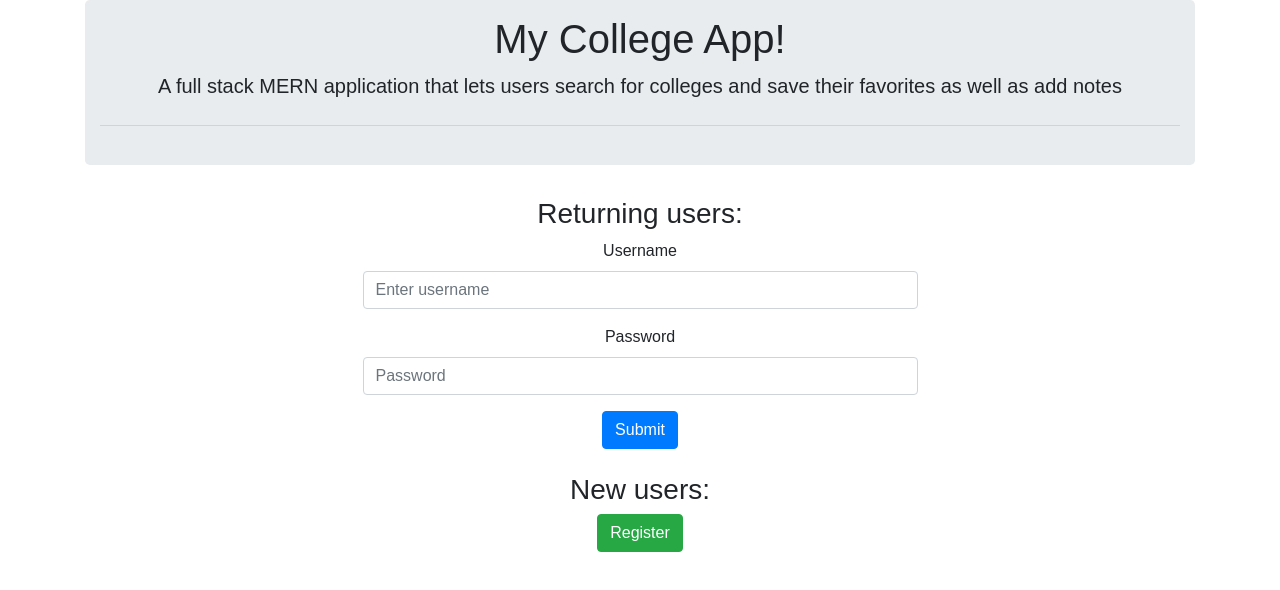
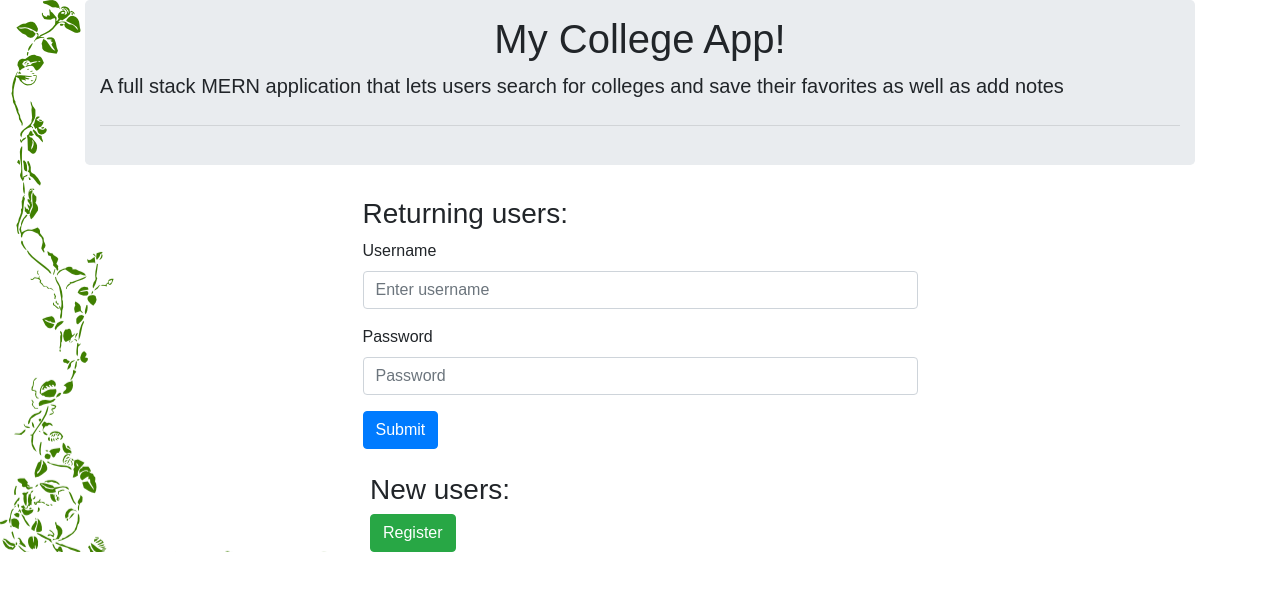
Before and after one commit to mjalbert13/My-College-App, a React (Create React App) app in the folder client/: page / in a window 1280 px wide. Shown: the top 590 px of the page. Built offline with nearby package versions, Linux system fonts and the light colour scheme; a web font is replaced by a local one.

Commit message:
updating

```diff
--- a/client/src/App.js
+++ b/client/src/App.js
@@ -1,18 +1,11 @@
 import React, { Component } from "react";
 import Home from "./pages/Home/Home";
-import logo from "./logo.svg";
-import "./App.css";
-import FaqPage from './Pages/FAQ/Faq'
-
 
 class App extends Component {
   render (){
     return (
-
-
-      <div className="App">
+      <div className="Home">
         <Home />
-
       </div>
     )
 
```
